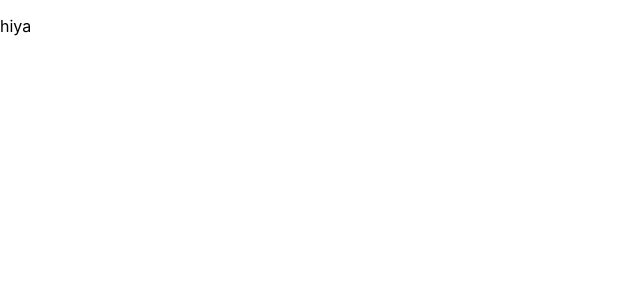
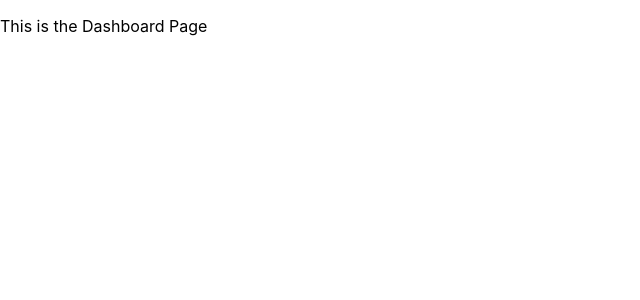
Before and after one commit to benjaminLeongSK/module7new, a JavaScript app: page /dashboard in a window 1280 px wide. Shown: the top 300 px of the page, without its empty margins (0-640 px from the left). Built offline with nearby package versions, Linux system fonts and the light colour scheme; the HTML template or start-up script is replaced by a standard one.

Commit message:
exercise 7.3

```diff
--- a/package.json
+++ b/package.json
@@ -8,6 +8,7 @@
     "@testing-library/user-event": "^13.5.0",
     "react": "^18.2.0",
     "react-dom": "^18.2.0",
+    "react-router-dom": "^6.8.1",
     "react-scripts": "5.0.1",
     "web-vitals": "^2.1.4"
   },
--- a/src/App.js
+++ b/src/App.js
@@ -1,9 +1,19 @@
+import { BrowserRouter as Router, Routes, Route } from 'react-router-dom';
+import Home from './Home';
+import Posts from './Posts';
+import Dashboard from './Dashboard';
 
 function App() {
   return (
-    <div>
-      <p>hiya</p>
-    </div>
+    <Router>
+      <div className="App">
+          <Routes>
+            <Route path="/" element={<Home />}></Route>
+            <Route path="/posts" element={<Posts />}></Route>
+            <Route path="/dashboard" element={<Dashboard />}></Route>
+          </Routes>
+      </div>
+    </Router>
   );
 }
 
--- /dev/null
+++ b/src/Dashboard.js
@@ -0,0 +1,7 @@
+const Dashboard = () => {
+    return (
+        <p>This is the Dashboard Page</p>
+     );
+}
+
+export default Dashboard;
--- /dev/null
+++ b/src/Home.js
@@ -0,0 +1,7 @@
+const Home = () => {
+    return (
+        <p>This is the Home Page</p>
+     );
+}
+
+export default Home;
--- /dev/null
+++ b/src/Posts.js
@@ -0,0 +1,7 @@
+const Posts = () => {
+    return (
+        <p>This is the Posts Page</p>
+     );
+}
+
+export default Posts;
```
Also changed, not shown: 1 other file (tests, documents, lock files or other folders).
